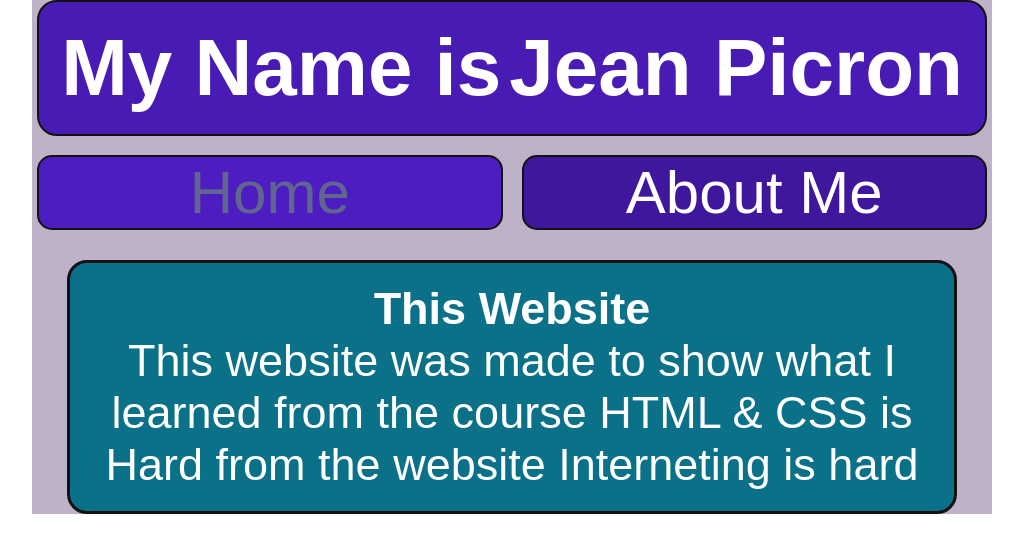
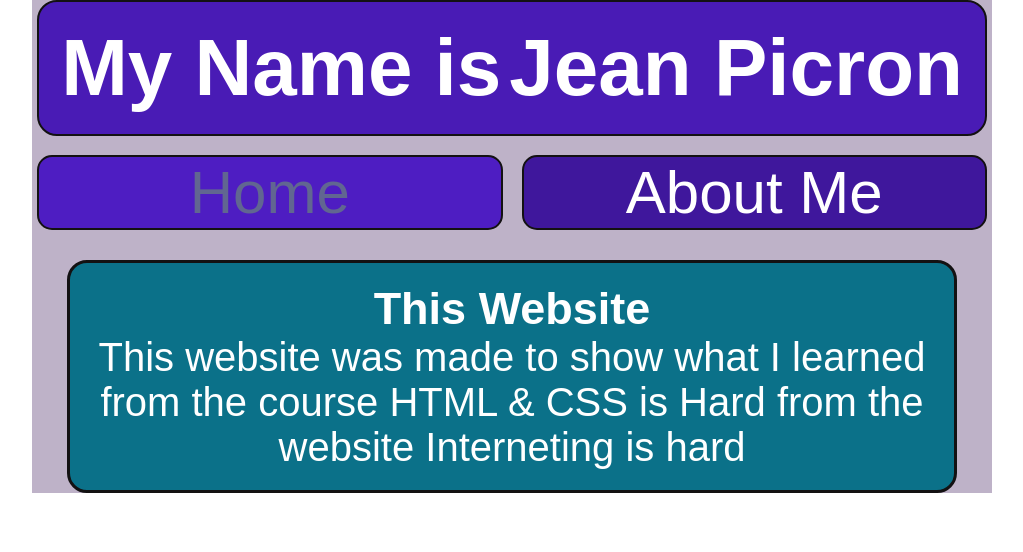
Before and after one commit to jpicron/jpicron.github.io, a plain HTML site: page index.html in a window 1280 px wide. Shown: the whole page, without its empty margins (128-1151 px from the left). Drawn offline with Linux system fonts and the light colour scheme.

Commit message:
Update homepage.css

```diff
--- a/homepage.css
+++ b/homepage.css
@@ -9,10 +9,9 @@
 	padding-right: 10px;
 }
 
-p,
-h2{
-	font-size: 45px;
-	color: #FFF;
+p
+{
+	font-size: 40px;
 	text-align: center;
 	float: centerr;
 }
@@ -27,6 +26,8 @@ h2{
 	align-items: center;
 	border-radius: 20px;
 	background-color: #0B7189;
+	font-size: 30px;
+	color: #FFF;
 }
 
 .home,
```
